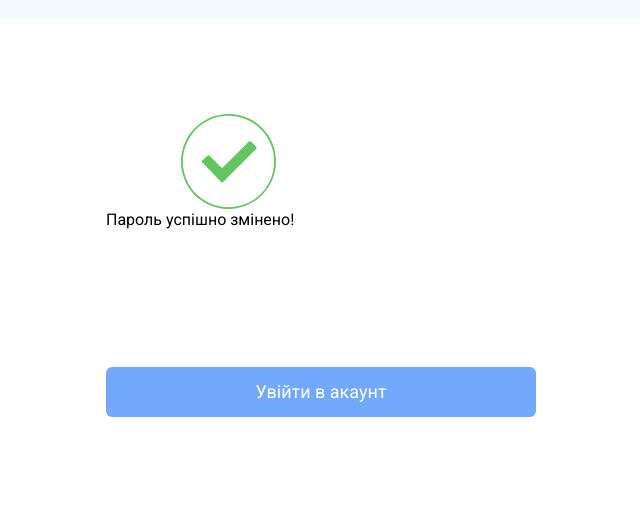
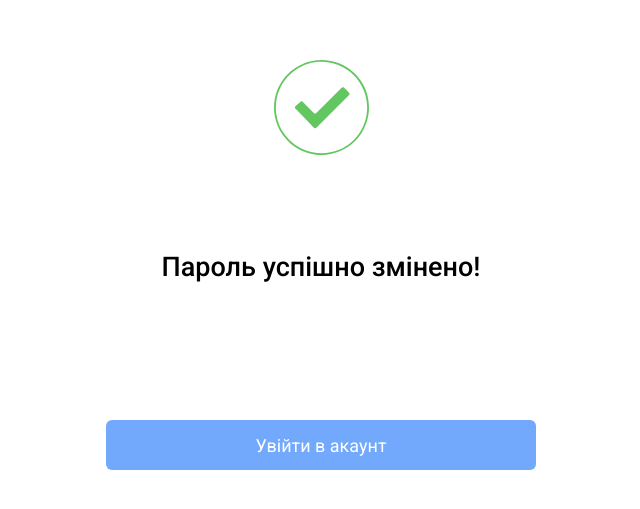
Before and after one commit to baza-trainee/dokoopy-frontend, a React (Vite) app: page /login/successful-renew in a window 1280 px wide. Shown: the part 123-632 px from the top of the page, without its empty margins (319-959 px from the left). Built offline with nearby package versions, Linux system fonts and the light colour scheme; what react-localization would draw is missing.

Commit message:
moreBugFixes

```diff
--- a/src/components/admin-components/RenewPassword.jsx
+++ b/src/components/admin-components/RenewPassword.jsx
@@ -74,7 +74,7 @@ export const RenewPassword = () => {
             </Link>
          </button>
          <div className="login-content forget-h2">
-            <div>
+            <div className="renewHeader">
                <h2>Завершення відновлення пароля</h2>
             </div>
             <form onSubmit={handleSubmit(onSubmit)} className="login-form">
--- a/src/components/admin-components/SuccessfullRenew.jsx
+++ b/src/components/admin-components/SuccessfullRenew.jsx
@@ -8,7 +8,7 @@ export const SuccessfullRenew = () => {
          <div className="check-mark">
             <img src={checkMark} />
          </div>
-         <h2>Пароль успішно змінено!</h2>
+         <h2 className="successfullRenew">Пароль успішно змінено!</h2>
          <form className="login-form success-form">
             <button onClick={() => navigate("/login")}>Увійти в акаунт</button>
          </form>
--- a/src/styles/components/admin/_login.scss
+++ b/src/styles/components/admin/_login.scss
@@ -3,7 +3,6 @@
    margin: 73px 15px;
    div {
       margin: 0 auto;
-      width: 280px;
    }
    div h2 {
       text-align: center;
--- a/src/styles/components/admin/_renew-password.scss
+++ b/src/styles/components/admin/_renew-password.scss
@@ -1,3 +1,13 @@
+.renewHeader {
+   width: 280px;
+   @media (min-width: 480px) {
+      width: 300px;
+   }
+   @media (min-width: 768px) {
+      width: fit-content;
+   }
+}
+
 .renew-input {
    height: 45px;
    margin-bottom: 24px;
--- a/src/styles/components/admin/_successfull-renew.scss
+++ b/src/styles/components/admin/_successfull-renew.scss
@@ -12,3 +12,10 @@
       margin-top: 71px;
    }
 }
+
+.successfullRenew {
+   font-size: 27px;
+   font-weight: 500;
+   text-align: center;
+   margin-top: 96px;
+}
```
